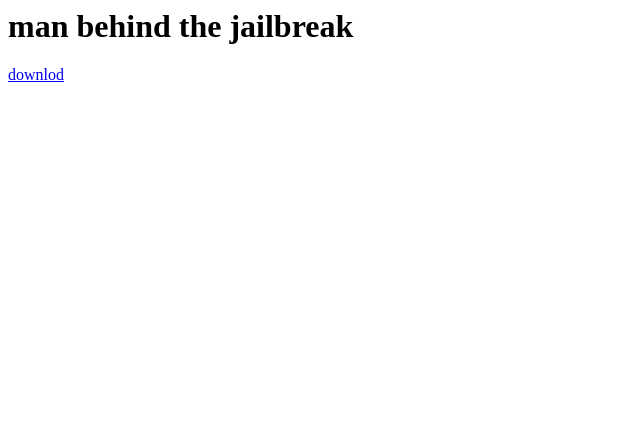
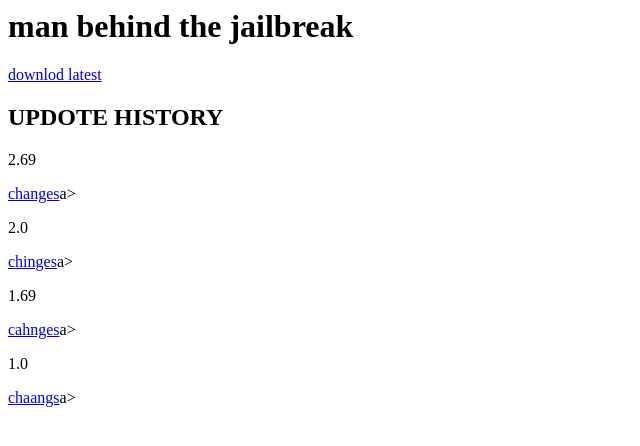
Before and after one commit to SMFB7/smfb7.github.io, a plain HTML site: page jokebrek/index.html in a window 1280 px wide. Shown: the whole page, without its empty margins (0-640 px from the left). Drawn offline with Linux system fonts and the light colour scheme.

Commit message:
Update index.html

```diff
--- a/jokebrek/index.html
+++ b/jokebrek/index.html
@@ -1,2 +1,7 @@
 <h1>man behind the jailbreak</h1>
-<a href="https://www.youtube.com/watch?v=dQw4w9WgXcQ">downlod</a>
+<a href="https://www.youtube.com/watch?v=dQw4w9WgXcQ">downlod latest</a>
+<h2>UPDOTE HISTORY</h2>
+<p>2.69</p> <a href="https://www.reddit.com/r/JelBrek/comments/19062pw/">changes</a>a>
+<p>2.0</p> <a href="https://www.reddit.com/r/JelBrek/comments/18zwid1/">chinges</a>a>
+<p>1.69</p> <a href="https://www.reddit.com/r/JelBrek/comments/18zdzl5/">cahnges</a>a>
+<p>1.0</p> <a href="https://www.reddit.com/r/JelBrek/comments/18zd6md/comment/kggtdu8/">chaangs</a>a>
```
